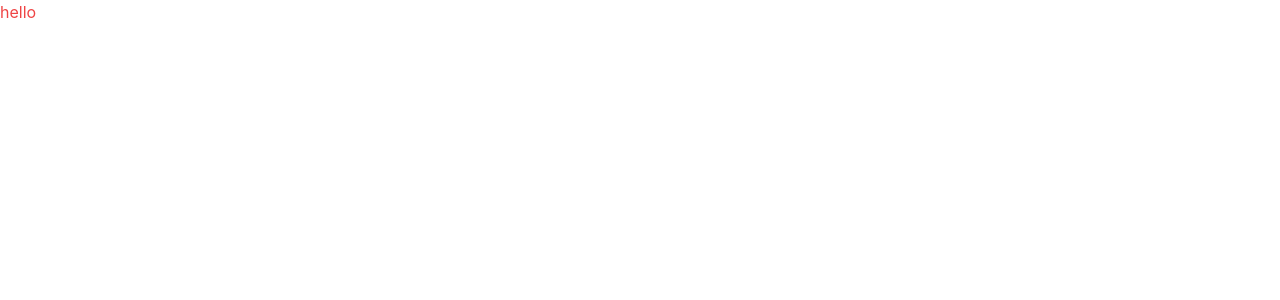
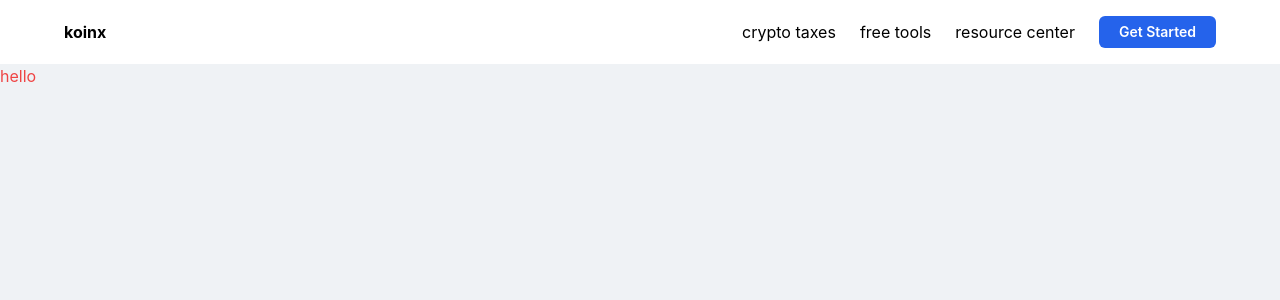
Before and after one commit to haripajjuri/koinx-assignment, a React (Create React App) app: page / in a window 1280 px wide. Shown: the top 300 px of the page. Built offline with nearby package versions, Linux system fonts and the light colour scheme.

Commit message:
added navbar

```diff
--- a/src/App.js
+++ b/src/App.js
@@ -1,7 +1,9 @@
+import Navbar from "./components/Navbar";
 
 function App() {
   return (
     <div className="App">
+      <Navbar/>
       <div className="text-red-500">hello</div>
     </div>
   );
--- /dev/null
+++ b/src/components/Navbar.js
@@ -0,0 +1,17 @@
+export default function Navbar(){
+    return(
+        <div className="bg-white border-red-500 px-16 py-4 flex gap-2 justify-between items-center">
+
+            <div className="font-bold">koinx</div>
+
+            <div className="flex gap-6 items-center">
+                <div>crypto taxes</div>
+                <div>free tools</div>
+                <div>resource center</div>
+                <div className="bg-blue-600 rounded-md">
+                    <button className="px-5 py-2 text-sm/[16px] font-semibold text-white">Get Started</button>
+                </div>
+            </div>
+        </div>
+    )
+}
--- a/src/index.css
+++ b/src/index.css
@@ -3,6 +3,7 @@
 @tailwind utilities;
 
 body {
+  background-color: #EFF2F5;
   margin: 0;
   font-family: -apple-system, BlinkMacSystemFont, 'Segoe UI', 'Roboto', 'Oxygen',
     'Ubuntu', 'Cantarell', 'Fira Sans', 'Droid Sans', 'Helvetica Neue',
```
